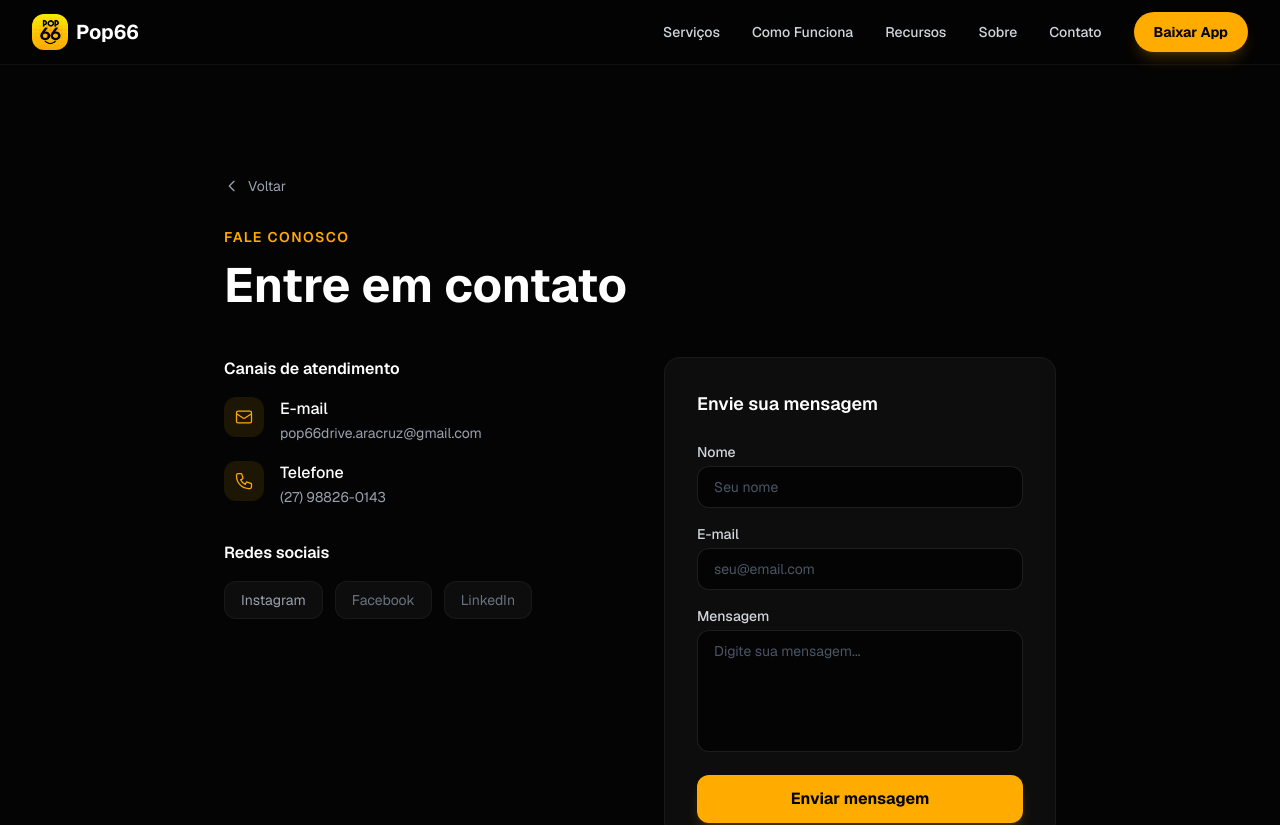
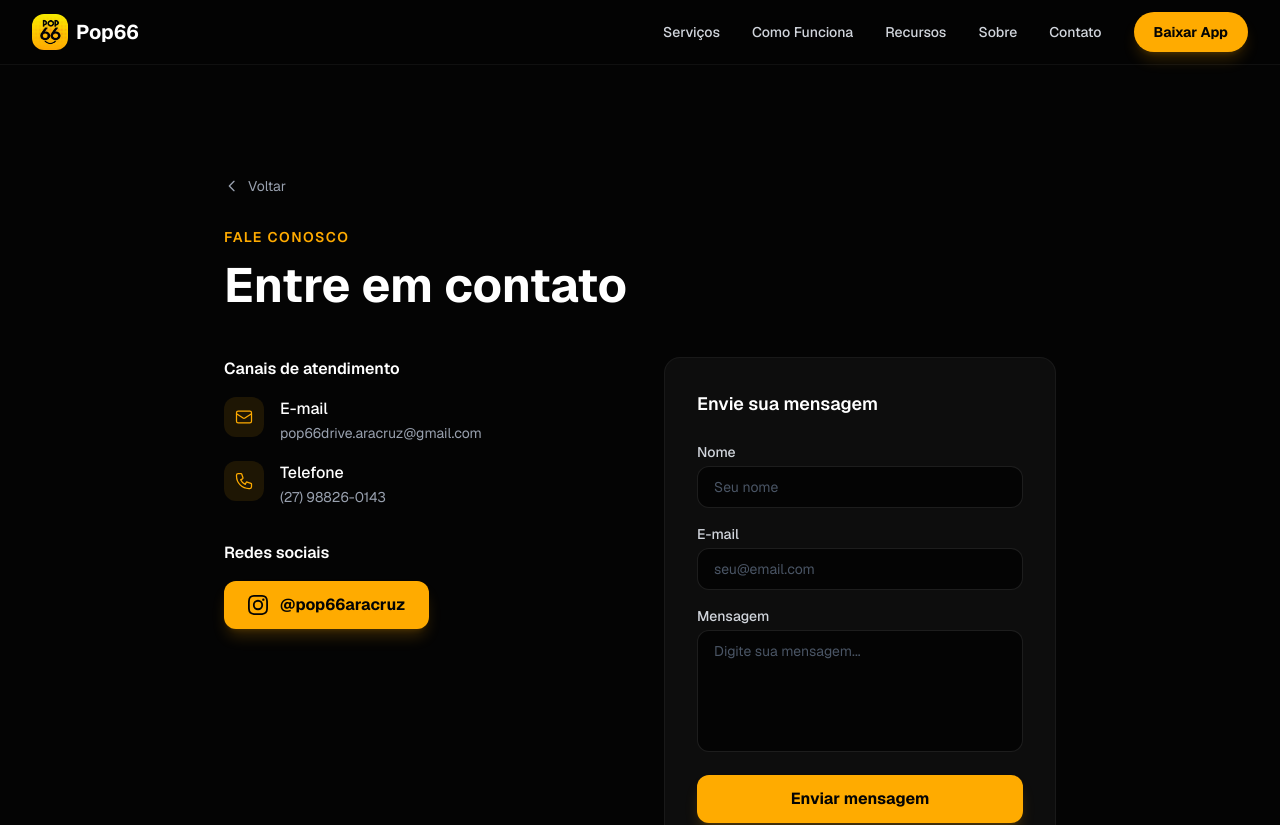
Before and after one commit to odanielkaiser/Pop66-Site, a Next.js app: page /contato in a window 1280 px wide. Shown: the top 825 px of the page. Built offline with nearby package versions, Linux system fonts and the light colour scheme.

Commit message:
Remove Facebook/LinkedIn from contato, highlight Instagram

```diff
--- a/src/app/contato/page.tsx
+++ b/src/app/contato/page.tsx
@@ -60,22 +60,17 @@
 
                 <div>
                   <h3 className="text-white font-semibold mb-4">Redes sociais</h3>
-                  <div className="flex gap-3">
                   <Link
                     href="https://www.instagram.com/pop66aracruz?utm_source=qr"
                     target="_blank"
                     rel="noopener noreferrer"
-                      className="px-4 py-2 bg-[#0d0d0d] border border-white/5 rounded-xl text-gray-400 hover:text-primary hover:border-primary/30 text-sm transition-all"
+                    className="inline-flex items-center gap-3 bg-primary hover:bg-primary-dark text-[#040404] font-bold px-6 py-3 rounded-xl transition-all shadow-lg shadow-primary/20"
                   >
-                      Instagram
+                    <svg className="w-5 h-5" fill="currentColor" viewBox="0 0 24 24">
+                      <path d="M12 2.163c3.204 0 3.584.012 4.85.07 3.252.148 4.771 1.691 4.919 4.919.058 1.265.069 1.645.069 4.849 0 3.205-.012 3.584-.069 4.849-.149 3.225-1.664 4.771-4.919 4.919-1.266.058-1.644.07-4.85.07-3.204 0-3.584-.012-4.849-.07-3.26-.149-4.771-1.699-4.919-4.92-.058-1.265-.07-1.644-.07-4.849 0-3.204.013-3.583.07-4.849.149-3.227 1.664-4.771 4.919-4.919 1.266-.057 1.645-.069 4.849-.069zM12 0C8.741 0 8.333.014 7.053.072 2.695.272.273 2.69.073 7.052.014 8.333 0 8.741 0 12c0 3.259.014 3.668.072 4.948.2 4.358 2.618 6.78 6.98 6.98C8.333 23.986 8.741 24 12 24c3.259 0 3.668-.014 4.948-.072 4.354-.2 6.782-2.618 6.979-6.98.059-1.28.073-1.689.073-4.948 0-3.259-.014-3.667-.072-4.947-.196-4.354-2.617-6.78-6.979-6.98C15.668.014 15.259 0 12 0zm0 5.838a6.162 6.162 0 100 12.324 6.162 6.162 0 000-12.324zM12 16a4 4 0 110-8 4 4 0 010 8zm6.406-11.845a1.44 1.44 0 100 2.881 1.44 1.44 0 000-2.881z" />
+                    </svg>
+                    @pop66aracruz
                   </Link>
-                    <span className="px-4 py-2 bg-[#0d0d0d] border border-white/5 rounded-xl text-gray-500 text-sm">
-                      Facebook
-                    </span>
-                    <span className="px-4 py-2 bg-[#0d0d0d] border border-white/5 rounded-xl text-gray-500 text-sm">
-                      LinkedIn
-                    </span>
-                  </div>
                 </div>
               </div>
 
```
Lines whose indentation alone changed are shown as unchanged.
